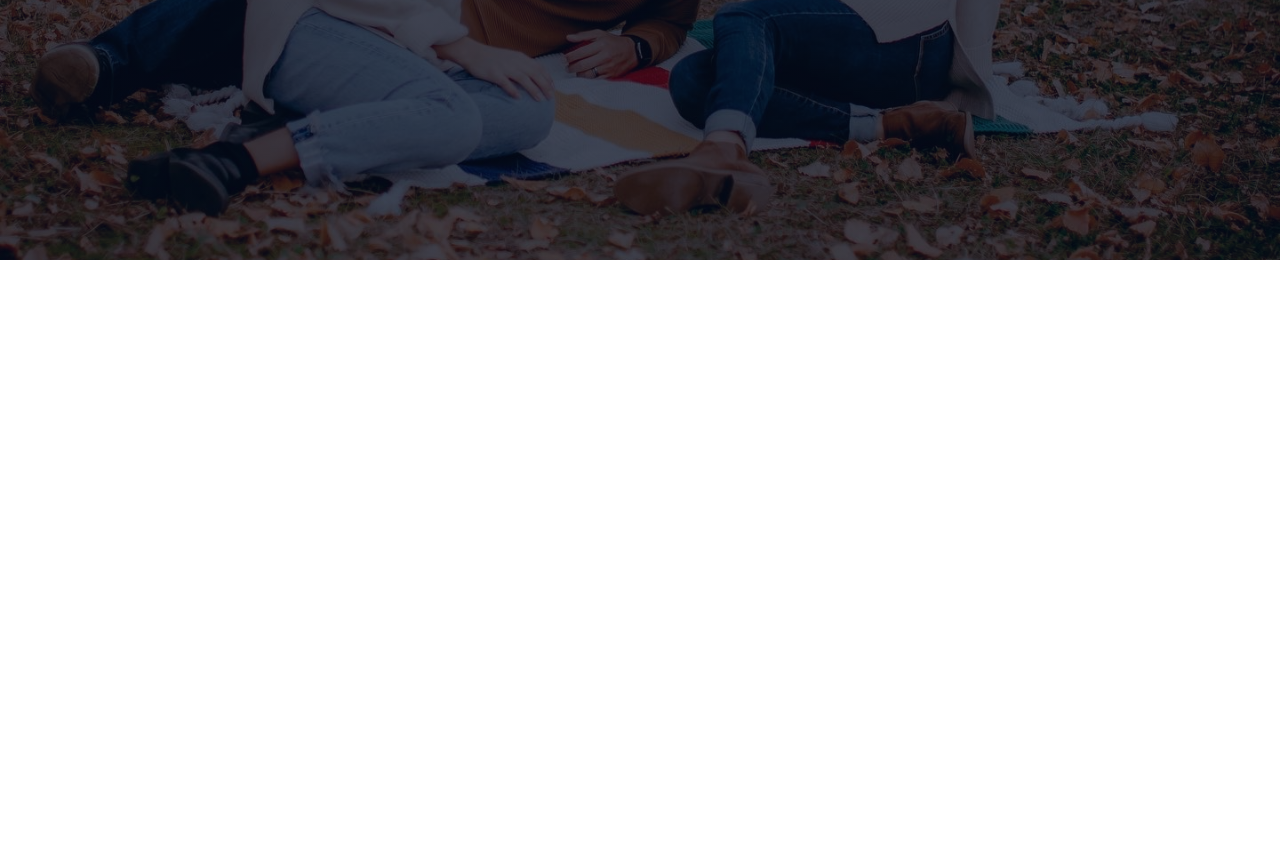
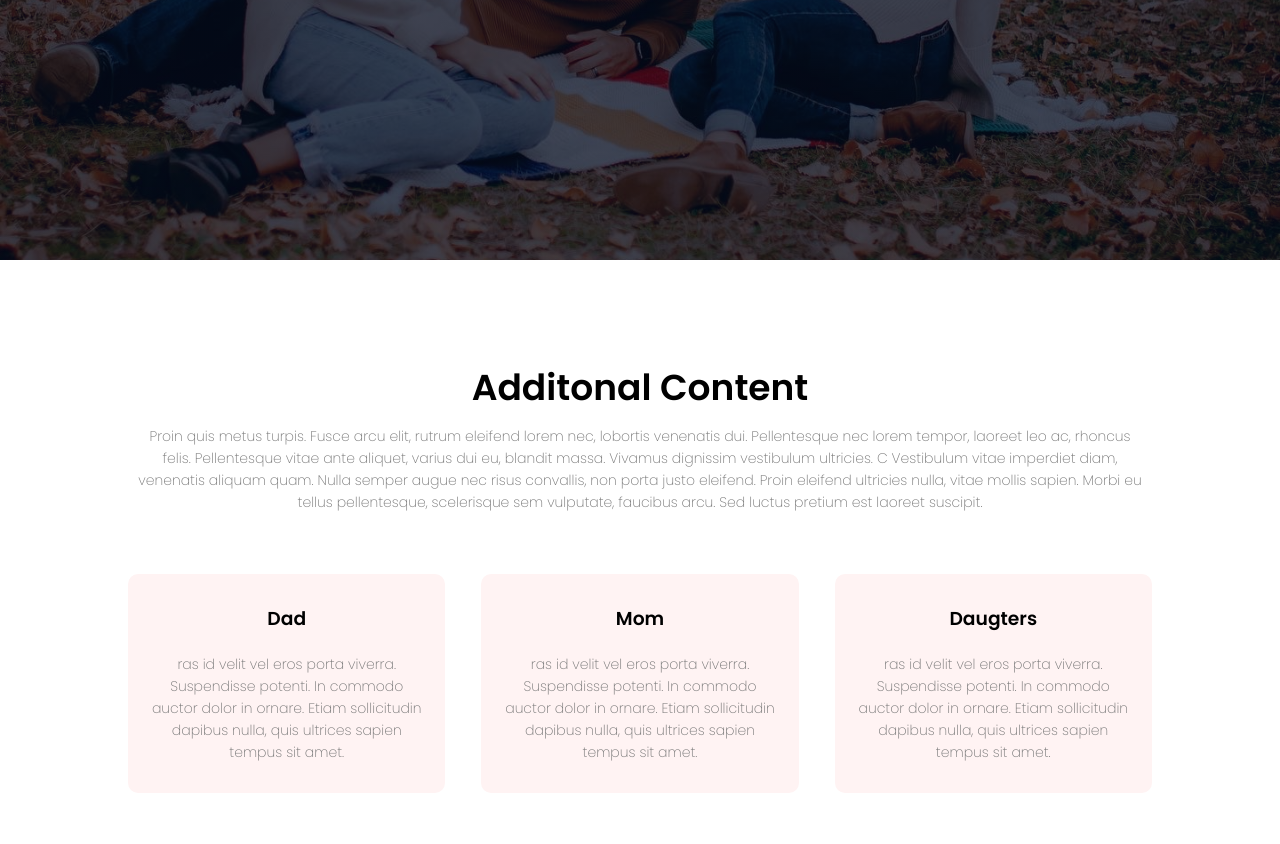
Before and after one commit to jdaublas/SitioFamiliar, a plain HTML site: page index.html in a window 1280 px wide. Shown: the part 540-1384 px from the top of the page. Before the commit the page ends 800 px from the top, so only its background shows below. Drawn offline with Linux system fonts and the light colour scheme.

Commit message:
Added and removed media content

```diff
--- a/index.html
+++ b/index.html
@@ -22,18 +22,16 @@
       <nav>
         <a href="index.html"> <img src="images/logo.png" alt="" /></a>
         <div class="nav-links" id="navLinks">
-          <i class="fa fa-times" onclick="hideMenu()"></i>
           <ul>
             <li>
-              <a href="">HOME</a>
+              <a href="index.html">HOME</a>
             </li>
             <li>
-              <a href="">TRIPS</a>
+              <a href="trips.html">TRIPS</a>
             </li>
             <li><a href="">CONTACT US</a></li>
           </ul>
         </div>
-        <i class="fa fa-bars" onclick="showMenu()"></i>
       </nav>
       <div class="text-box">
         <h1>About Us</h1>
@@ -49,6 +47,47 @@
         <a href="" class="hero-btn">Visit Us To Know More</a>
       </div>
     </section>
+
+    <!-------Additional Content------>
+    <section class="other">
+      <h1>Additonal Content</h1>
+      <p>
+        Proin quis metus turpis. Fusce arcu elit, rutrum eleifend lorem nec,
+        lobortis venenatis dui. Pellentesque nec lorem tempor, laoreet leo ac,
+        rhoncus felis. Pellentesque vitae ante aliquet, varius dui eu, blandit
+        massa. Vivamus dignissim vestibulum ultricies. C Vestibulum vitae
+        imperdiet diam, venenatis aliquam quam. Nulla semper augue nec risus
+        convallis, non porta justo eleifend. Proin eleifend ultricies nulla,
+        vitae mollis sapien. Morbi eu tellus pellentesque, scelerisque sem
+        vulputate, faucibus arcu. Sed luctus pretium est laoreet suscipit.
+      </p>
+      <div class="row">
+        <div class="other-col">
+          <h3>Dad</h3>
+          <p>
+            ras id velit vel eros porta viverra. Suspendisse potenti. In commodo
+            auctor dolor in ornare. Etiam sollicitudin dapibus nulla, quis
+            ultrices sapien tempus sit amet.
+          </p>
+        </div>
+        <div class="other-col">
+          <h3>Mom</h3>
+          <p>
+            ras id velit vel eros porta viverra. Suspendisse potenti. In commodo
+            auctor dolor in ornare. Etiam sollicitudin dapibus nulla, quis
+            ultrices sapien tempus sit amet.
+          </p>
+        </div>
+        <div class="other-col">
+          <h3>Daugters</h3>
+          <p>
+            ras id velit vel eros porta viverra. Suspendisse potenti. In commodo
+            auctor dolor in ornare. Etiam sollicitudin dapibus nulla, quis
+            ultrices sapien tempus sit amet.
+          </p>
+        </div>
+      </div>
+    </section>
     <script src="script.js"></script>
   </body>
 </html>
--- a/styles.css
+++ b/styles.css
@@ -21,8 +21,8 @@ nav {
 }
 nav img {
   width: 150px;
-  margin-left: -75px;
-  margin-top: -20px;
+  margin-left: -60px;
+  margin-top: -10px;
   border-radius: 8px;
 }
 
@@ -62,7 +62,7 @@ nav img {
   width: 90%;
   color: #fff;
   position: absolute;
-  top: 50%;
+  top: 15%;
   left: 50%;
   transform: translate(-50%, -50%);
   text-align: center;
@@ -97,24 +97,7 @@ nav img {
 nav .fa {
   display: none;
 }
-@media (max-width: 700px) {
-  .text-box h1 {
-    font-size: 20px;
-  }
-  .nav-links ul li {
-    display: block;
-  }
-  .nav-links {
-    position: absolute;
-    background: #f44336;
-    height: 100vh;
-    width: 200px;
-    top: 0;
-    right: -200;
-    text-align: left;
-    z-index: 2;
-    transition: 1s;
-  }
+
 nav .fa {
   display: block;
   color: #fff;
@@ -125,4 +108,58 @@ nav .fa {
 .nav-links ul {
   padding: 30px;
 }
+
+/*------ Additional Content -----*/
+
+.other {
+  width: 80%;
+  margin: auto;
+  text-align: center;
+  padding-top: 100px;
 }
+
+h1 {
+  font-size: 36px;
+  font-weight: 600;
+}
+P {
+  color: #777;
+  font-size: 14px;
+  font-weight: 300;
+  line-height: 22px;
+  padding: 10px;
+}
+.row {
+  margin-top: 5%;
+  display: flex;
+  justify-content: space-between;
+}
+
+.other-col {
+  flex-basis: 31%;
+  background: #fff3f3;
+  border-radius: 10px;
+  margin-bottom: 5%;
+  padding: 20px 12px;
+  box-sizing: border-box;
+  transition: 0.5s;
+}
+
+h3 {
+  text-align: center;
+  font-weight: 600;
+  margin: 10px 0;
+}
+
+.other-col:hover {
+  box-shadow: 0 0 20px 0px rgba(0, 0, 0, 0.2);
+}
+
+.sub-header {
+  height: 50vh;
+  width: 100%;
+}
+
+.jasper-col {
+  width: 150px;
+}
```
Also changed, not shown: trips.html (added, +51 -0 lines). Lines whose indentation alone changed are shown as unchanged.
